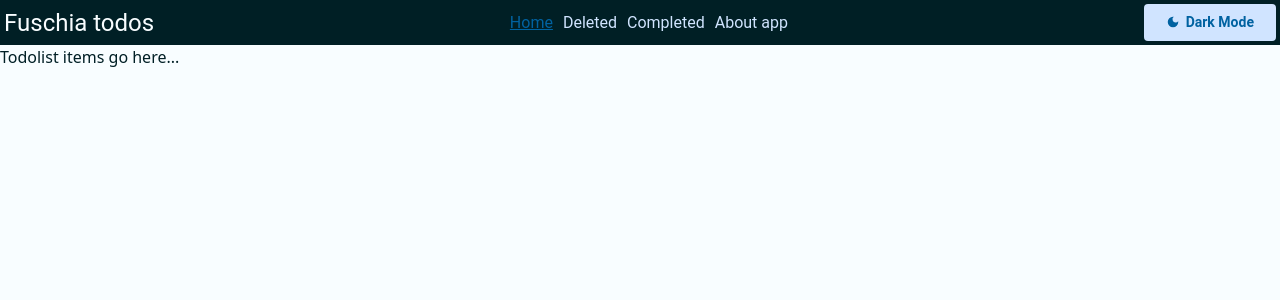
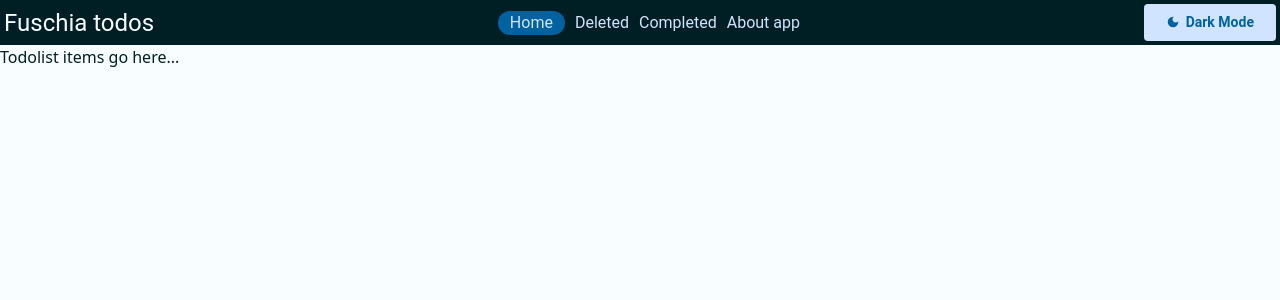
Before and after one commit to kaboomblam/tododarklight, a React (Vite) app: page / in a window 1280 px wide. Shown: the top 300 px of the page. Built offline with nearby package versions, Linux system fonts and the light colour scheme.

Commit message:
Change navbar active element style

```diff
--- a/src/css/index.css
+++ b/src/css/index.css
@@ -16,15 +16,23 @@
   }
 
   body.dark nav li:hover {
-    color: theme("colors.red.600");
+    /* color: theme("colors.red.600"); */
+    color: var(--md-sys-background-color);
   }
 }
 
 @layer utilities {
 
   nav li.active {
-    color: var(--md-sys-color-tertiary);
-    text-decoration: underline;
+    background-color: var(--md-sys-color-tertiary);
+    border-radius: theme("borderRadius.full");
+    padding: theme("padding.0") theme("padding.3");
+  }
+
+  nav li.active:hover {
+    /* background-color: var(--md-sys-color-tertiary-container); */
+    /* color: var(--md-sys-color-tertiary-container); */
+    color: initial;
   }
 
   .btn-primary {
```
